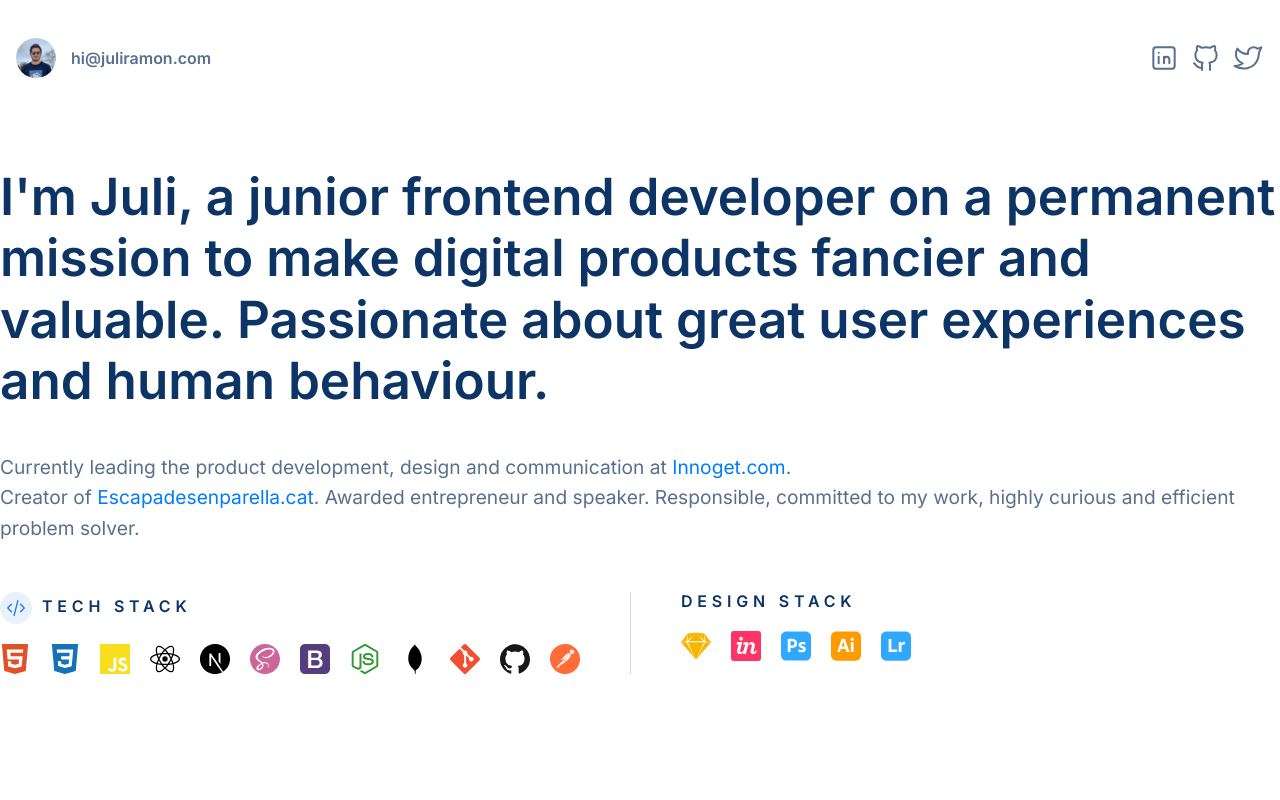
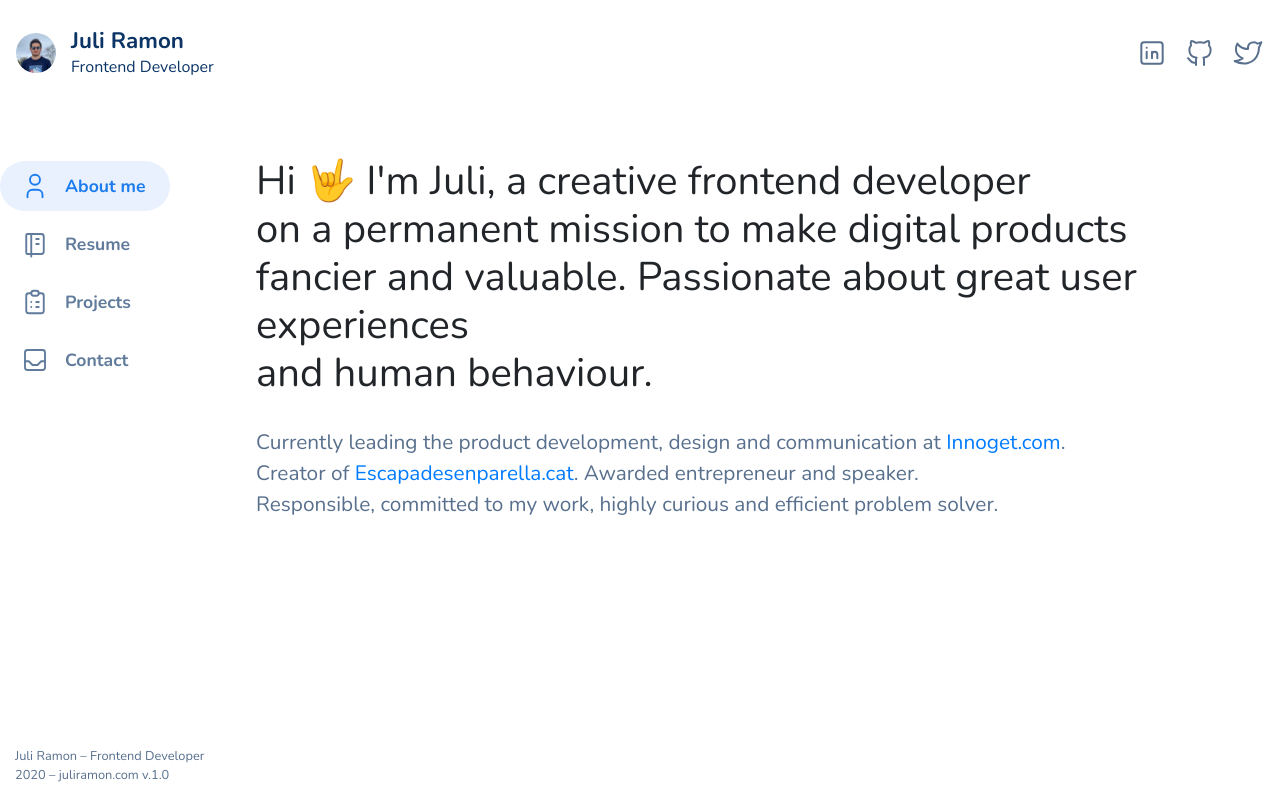
Before and after one commit to juliramon/portfolio-v1, a Next.js app: page / in a window 1280 px wide. Built offline with nearby package versions, Linux system fonts and the light colour scheme.

Commit message:
updated homepage - v.1.0 ready for production

```diff
--- /dev/null
+++ b/components/Globals/FooterBar.js
@@ -0,0 +1,16 @@
+import React from 'react';
+import {Container, Row, Col, Button} from 'react-bootstrap'
+
+const FooterBar = () => {
+    const year = new Date().getFullYear();
+    return (
+        <footer className="mw-1500">
+            <div className="wrapper">
+                <p>Juli Ramon – Frontend Developer</p>
+                <p>{year} – juliramon.com v.1.0</p>
+            </div>
+        </footer>
+    );
+};
+
+export default FooterBar;
--- a/components/Homepage/NavigationBar.js
+++ b/components/Globals/NavigationBar.js
@@ -1,6 +1,5 @@
 import React from 'react';
 import {Navbar, Nav, Container, Row, Button} from 'react-bootstrap'
-import Header from './Header';
 
 const NavigationBar = () => {
     return (
@@ -8,10 +7,19 @@ const NavigationBar = () => {
             <div className="mw-1500">
                 <div className="wrapper">
                     <div className="left">
-                        <div className="avatar">
-                            <img src="./avatar-juli.jpeg" alt="Juli Ramon | Frontend Developer"/>
+                        <div className="card-block">
+                            <div className="card-left">
+                                <div className="avatar">
+                                    <img src="./avatar-juli.jpeg" className="avatar-s"/>
+                                </div>
+                            </div>
+                            <div className="card-right">
+                                <div className="user-details">
+                                    <h1 className="user-name">Juli Ramon</h1>
+                                    <p className="user-position">Frontend Developer</p>
+                                </div>
+                            </div>
                         </div>
-                        <Nav.Link href="mailto:hi@juliramon.com">hi@juliramon.com</Nav.Link>
                     </div>
                     <div className="right">
                         <Nav.Link href="https://www.linkedin.com/in/juliramon">
--- a/components/Homepage/Header.js
+++ b/components/Homepage/Header.js
@@ -1,8 +1,30 @@
 import React, { useState } from 'react';
 import Head from 'next/head'
-import {Container, Row, Col} from 'react-bootstrap'
+import {Container, Row, Col, Button} from 'react-bootstrap';
 
 const Header = () => {
+    const initialState = {
+        activeTab: 'about'
+    }
+
+    const [state, setState] = useState(initialState)
+
+    const aboutMe = <>
+        <h1 className="header-title">Hi 🤟 I'm Juli, a creative frontend developer<br/> on a permanent mission to make digital products fancier and valuable. Passionate about great user experiences<br/> and human behaviour.</h1>
+        <div className="header-intro">
+            <p>Currently leading the product development, design and communication at <a href="https://www.innoget.com" title="Innoget.com" rel="nofollow noreferrer" target="_blank">Innoget.com</a>.</p>
+            <p>Creator of <a href="https://www.escapadesenparella.cat" tile="Escapadesenparella.cat" rel="nofollow noreferrer" target="_blank">Escapadesenparella.cat</a>. Awarded entrepreneur and speaker.</p>
+            <p>Responsible, committed to my work, highly curious and efficient problem solver.</p>
+        </div>
+    </>
+
+    let displaySection;
+
+    switch(state.activeTab) {
+        case 'about':
+            displaySection = aboutMe
+    }
+
     return (
         <>
             <Head>
@@ -47,45 +69,71 @@ const Header = () => {
             </Head>
             <header className="mw-1500">
                 <div className="wrapper">
-                    <h1 className="header-title">I'm Juli, a junior frontend developer on a permanent mission to make digital products fancier and valuable. Passionate about great user experiences<br/> and human behaviour.</h1>
-                    <div className="header-intro">
-                        <p>Currently leading the product development, design and communication at <a href="https://www.innoget.com" title="Innoget.com" rel="nofollow noreferrer" target="_blank">Innoget.com</a>.</p>
-                        <p>Creator of <a href="https://www.escapadesenparella.cat" tile="Escapadesenparella.cat" rel="nofollow noreferrer" target="_blank">Escapadesenparella.cat</a>. Awarded entrepreneur and speaker. Responsible, committed to my work, highly curious and efficient problem solver.</p>
+                    <div className="left card user">
+                        <div className="card-block">
+                            <Button className="active">
+                                <div className="card-left">
+                                    <svg xmlns="http://www.w3.org/2000/svg" className="icon icon-tabler icon-tabler-user" width="30" height="30" viewBox="0 0 24 24" strokeWidth="1.5" stroke="#2c3e50" fill="none" strokeLinecap="round" strokeLinejoin="round">
+                                        <path stroke="none" d="M0 0h24v24H0z" fill="none"/>
+                                        <circle cx="12" cy="7" r="4" />
+                                        <path d="M6 21v-2a4 4 0 0 1 4 -4h4a4 4 0 0 1 4 4v2" />
+                                    </svg>
+                                </div>
+                                <div className="card-right">
+                                    <span>About me</span>
+                                </div>
+                            </Button>
+                        </div>
+                        <div className="card-block">
+                            <Button className="disabled">
+                                <div className="card-left">
+                                <svg xmlns="http://www.w3.org/2000/svg" className="icon icon-tabler icon-tabler-notebook" width="30" height="30" viewBox="0 0 24 24" strokeWidth="1.5" stroke="#2c3e50" fill="none" strokeLinecap="round" strokeLinejoin="round">
+                                    <path stroke="none" d="M0 0h24v24H0z" fill="none"/>
+                                    <path d="M6 4h11a2 2 0 0 1 2 2v12a2 2 0 0 1 -2 2h-11a1 1 0 0 1 -1 -1v-14a1 1 0 0 1 1 -1m3 0v18" />
+                                    <line x1="13" y1="8" x2="15" y2="8" />
+                                    <line x1="13" y1="12" x2="15" y2="12" />
+                                </svg>
+                                </div>
+                                <div className="card-right">
+                                    <span>Resume</span>
+                                </div>
+                            </Button>
+                        </div>
+                        <div className="card-block">
+                            <Button className="disabled">
+                                <div className="card-left">
+                                <svg xmlns="http://www.w3.org/2000/svg" className="icon icon-tabler icon-tabler-clipboard-list" width="30" height="30" viewBox="0 0 24 24" strokeWidth="1.5" stroke="#2c3e50" fill="none" strokeLinecap="round" strokeLinejoin="round">
+                                    <path stroke="none" d="M0 0h24v24H0z" fill="none"/>
+                                    <path d="M9 5h-2a2 2 0 0 0 -2 2v12a2 2 0 0 0 2 2h10a2 2 0 0 0 2 -2v-12a2 2 0 0 0 -2 -2h-2" />
+                                    <rect x="9" y="3" width="6" height="4" rx="2" />
+                                    <line x1="9" y1="12" x2="9.01" y2="12" />
+                                    <line x1="13" y1="12" x2="15" y2="12" />
+                                    <line x1="9" y1="16" x2="9.01" y2="16" />
+                                    <line x1="13" y1="16" x2="15" y2="16" />
+                                </svg>
+                                </div>
+                                <div className="card-right">
+                                    <span>Projects</span>
+                                </div>
+                            </Button>
+                        </div>
+                        <div className="card-block">
+                            <Button className="disabled">
+                                <div className="card-left">
+                                <svg xmlns="http://www.w3.org/2000/svg" className="icon icon-tabler icon-tabler-inbox" width="30" height="30" viewBox="0 0 24 24" strokeWidth="1.5" stroke="#2c3e50" fill="none" strokeLinecap="round" strokeLinejoin="round">
+                                    <path stroke="none" d="M0 0h24v24H0z" fill="none"/>
+                                    <rect x="4" y="4" width="16" height="16" rx="2" />
+                                    <path d="M4 13h3l3 3h4l3 -3h3" />
+                                </svg>
+                                </div>
+                                <div className="card-right">
+                                    <span>Contact</span>
+                                </div>
+                            </Button>
+                        </div>
                     </div>
-                    <div className="header-section">
-                        <div className="tech-stack">
-                            <h2>
-                                <svg xmlns="http://www.w3.org/2000/svg" className="icon icon-tabler icon-tabler-code" width="32" height="32" viewBox="0 0 24 24" strokeWidth="1.5" stroke="#1D7CEE" fill="none" strokeLinecap="round" strokeLinejoin="round">
-                                    <path stroke="none" d="M0 0h24v24H0z" fill="none"/>
-                                    <polyline points="7 8 3 12 7 16" />
-                                    <polyline points="17 8 21 12 17 16" />
-                                    <line x1="14" y1="4" x2="10" y2="20" />
-                                </svg>Tech Stack</h2>
-                            <ul>
-                                <li><img src="./html5.svg" alt=""/></li>
-                                <li><img src="./css3.svg" alt=""/></li>
-                                <li><img src="./javascript.svg" alt=""/></li>
-                                <li><img src="./react.svg" alt=""/></li>
-                                <li><img src="./next-dot-js.svg" alt=""/></li>
-                                <li><img src="./sass.svg" alt=""/></li>
-                                <li><img src="./bootstrap.svg" alt=""/></li>
-                                <li><img src="./node-dot-js.svg" alt=""/></li>
-                                <li><img src="./mongodb.svg" alt=""/></li>
-                                <li><img src="./git.svg" alt=""/></li>
-                                <li><img src="./github.svg" alt=""/></li>
-                                <li><img src="./postman.svg" alt=""/></li>
-                            </ul>
-                        </div>
-                        <div className="design-stack">
-                            <h2>Design Stack</h2>
-                            <ul>
-                                <li><img src="./sketch.svg" alt=""/></li>
-                                <li><img src="./invision.svg" alt=""/></li>
-                                <li><img src="./adobephotoshop.svg" alt=""/></li>
-                                <li><img src="./adobeillustrator.svg" alt=""/></li>
-                                <li><img src="./adobelightroomcc.svg" alt=""/></li>
-                            </ul>
-                        </div>
+                    <div className="right">
+                        {displaySection}
                     </div>
                 </div>
             </header>
--- a/pages/index.js
+++ b/pages/index.js
@@ -1,11 +1,13 @@
 import Header from '../components/Homepage/Header'
-import NavigationBar from '../components/Homepage/NavigationBar'
+import NavigationBar from '../components/Globals/NavigationBar'
+import FooterBar from '../components/Globals/FooterBar'
 
 const Home = () => {
   return (
     <>
       <NavigationBar />
       <Header />
+      <FooterBar />
     </>
   )
 }
--- a/styles/globals.scss
+++ b/styles/globals.scss
@@ -1,15 +1,16 @@
-@import url("https://fonts.googleapis.com/css2?family=Inter:wght@400;600&display=swap");
+@import url("https://fonts.googleapis.com/css2?family=Nunito:wght@400;700&display=swap");
 
 $dark: #0c3566;
 $grey: #58708d;
 $softGrey: #cedbe7;
 $blue: #1d7cee;
+$softBlue: #e8f1fd;
 
 html,
 body {
 	padding: 0;
 	margin: 0;
-	font-family: "Inter", sans-serif !important;
+	font-family: "Nunito", sans-serif !important;
 	font-size: 16px;
 }
 
@@ -33,35 +34,83 @@ a {
 	display: flex;
 }
 
+.avatar-l {
+	width: 120px;
+	height: 120px;
+}
+
+.avatar-m {
+	width: 80px;
+	height: 80px;
+}
+
+.avatar-s {
+	width: 40px;
+	height: 40px;
+}
+
+.avatar img {
+	border-radius: 100px;
+}
+
+.card {
+	padding: 20px;
+	border-radius: 8px !important;
+	border-color: $softGrey !important;
+}
+
+button,
+.btn,
+.btn-primary.focus,
+.btn-primary:focus {
+	box-shadow: none !important;
+}
+
 nav {
 	a {
 		color: $grey;
 		font-weight: 600;
 	}
 	.wrapper {
-		padding: 30px 0;
+		padding: 20px 0;
 		display: flex;
 		justify-content: space-between;
 		align-items: center;
 		.left {
 			display: flex;
 			align-items: center;
-			.avatar {
-				margin-right: 15px;
-				img {
+			.card-block,
+			button {
+				display: flex;
+				align-items: center;
+				width: 100%;
+				color: $dark;
+				.card-left {
+					margin-right: 15px;
+					height: 40px;
 					width: 40px;
-					height: 40px;
-					border-radius: 100px;
+					display: flex;
+					align-items: center;
+					justify-content: center;
+				}
+				.user-name {
+					font-size: 1.4em;
+					margin: 0;
+					font-weight: bold;
+				}
+				.user-position {
+					margin: 0;
+					font-weight: 400;
 				}
 			}
 		}
 		.right {
 			display: flex;
 			flex-direction: row;
-			margin: -5px;
+			margin: -8px;
 			svg {
 				stroke: $grey;
-				margin: 5px;
+				margin: 8px;
 			}
 		}
 		.nav-link {
@@ -72,65 +121,76 @@ nav {
 
 header {
 	padding-top: 50px;
-	span {
-		font-size: 2.5em;
-		font-weight: bold;
-		color: $dark;
+	.wrapper {
+		.left.card.user {
+			width: 20%;
+			border: none !important;
+			padding: 0;
+			button {
+				margin: 4px 0;
+				background-color: #fff;
+				border: none;
+				border-radius: 100px;
+				font-size: 1.1em;
+				transition: 0.4s;
+				font-weight: 700;
+				padding: 10px 25px 10px 20px;
+			}
+			button.active {
+				background-color: $softBlue !important;
+				color: $blue !important;
+				svg {
+					stroke: $blue;
+				}
+			}
+			button.disabled {
+				cursor: not-allowed;
+			}
+			button:hover,
+			button.active:hover {
+				background-color: $softBlue;
+				color: $dark;
+			}
+			svg {
+				stroke: $dark;
+			}
+			.card-block,
+			button {
+				display: flex;
+				align-items: center;
+				color: $dark;
+				.card-left {
+					margin-right: 15px;
+					display: flex;
+					align-items: center;
+					justify-content: center;
+				}
+			}
+		}
+		.right {
+			width: 70%;
+			.header-intro {
+				margin-top: 30px;
+				p {
+					margin: 0;
+					font-size: 1.3em;
+					color: $grey;
+				}
+			}
+		}
 	}
+}
+
+footer {
+	position: fixed;
+	left: 15px;
+	bottom: 15px;
 	.wrapper {
 		flex-direction: column;
 	}
-	.header-title {
-		font-size: 3.2em;
-		margin-bottom: 10px;
-		font-weight: 600;
-		color: $dark;
-	}
-	.header-intro {
-		margin-top: 30px;
-	}
-	.header-intro p {
-		font-size: 1.2em;
-		line-height: 1.6em;
-		font-weight: 400;
+	p {
+		margin: 0;
+		font-size: 0.8em;
 		color: $grey;
-		margin: 0;
-	}
-	.header-section {
-		padding: 18px 0;
-		display: flex;
-		align-items: flex-start;
-		margin-top: 30px;
-		svg {
-			background-color: #e8f1fd;
-			border-radius: 100px;
-			padding: 5px;
-			margin-right: 10px;
-		}
-		.tech-stack {
-			padding-right: 50px;
-			border-right: 1px solid $softGrey;
-			margin-right: 50px;
-		}
-		h2 {
-			font-size: 1em;
-			text-transform: uppercase;
-			letter-spacing: 0.3em;
-			font-weight: 600;
-			margin-bottom: 20px;
-			color: $dark;
-		}
-		ul {
-			list-style: none;
-			padding: 0;
-			margin: -10px;
-			display: flex;
-			align-items: center;
-		}
-		li img {
-			width: 30px;
-			height: 30px;
-			margin: 10px;
-		}
 	}
 }
```
